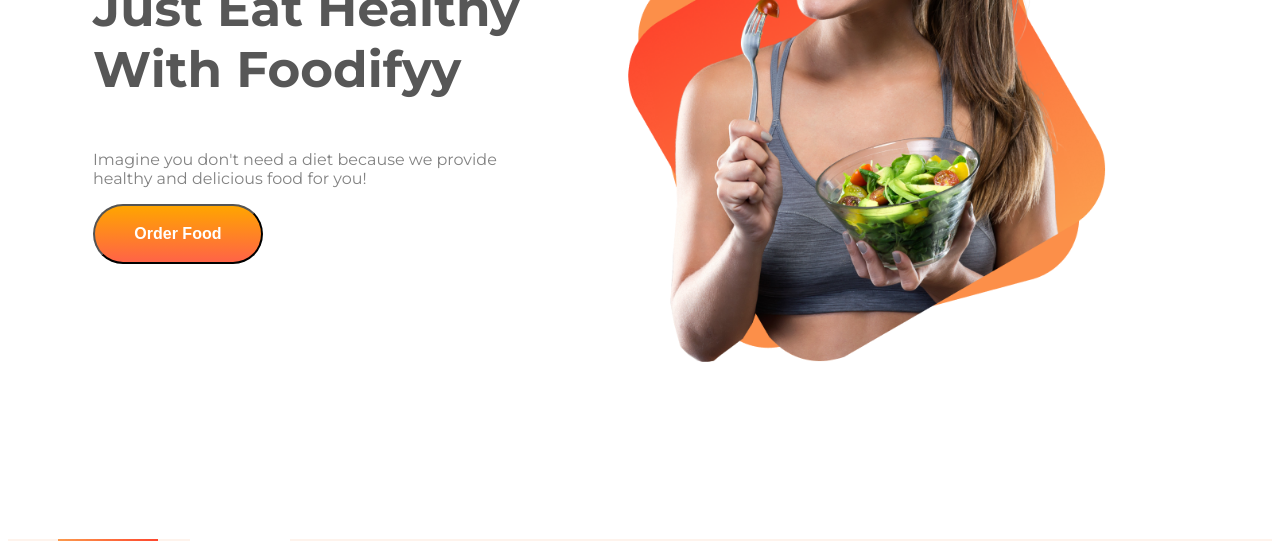
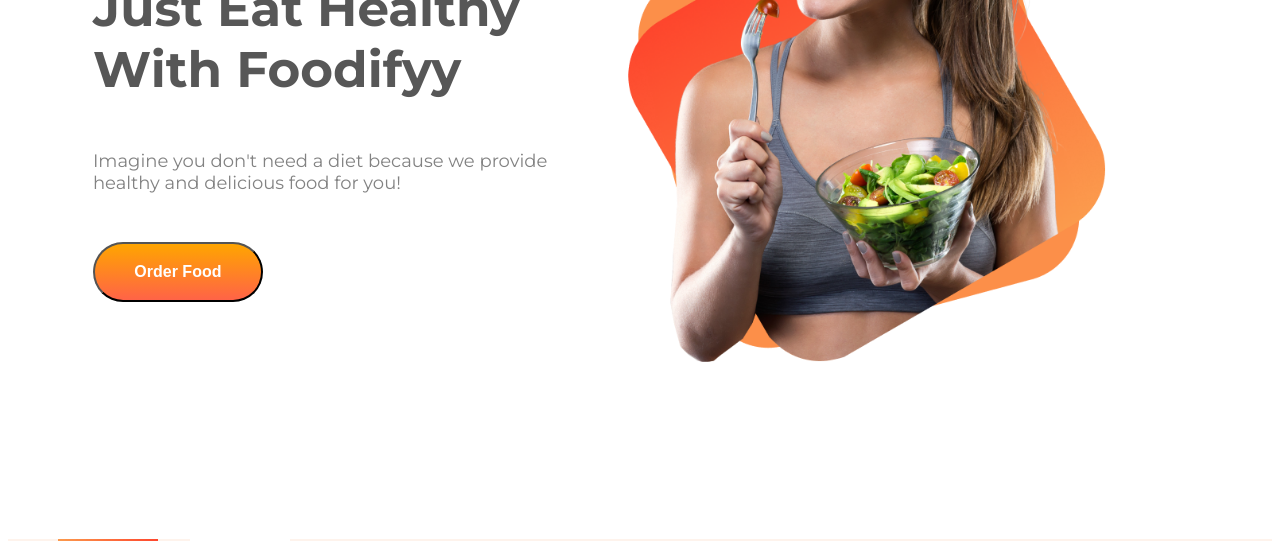
Before and after one commit to amirsayeed/foodifyy, a plain HTML site: page index.html in a window 1280 px wide. Shown: the part 241-782 px from the top of the page. Drawn offline with Linux system fonts and the light colour scheme.

Commit message:
first two upd

```diff
--- a/styles.css
+++ b/styles.css
@@ -37,6 +37,7 @@
 .btn-prim {
     background: linear-gradient(orange, tomato);
     padding: 15px 20px;
+    margin-top: 30px;
     border-radius: 30px;
     width: 170px;
     height: 60px;
@@ -47,6 +48,7 @@
 
 .intro-p {
     color: #828282;
+    font-size: 18px;
 }
 
 .abt-me {
```
